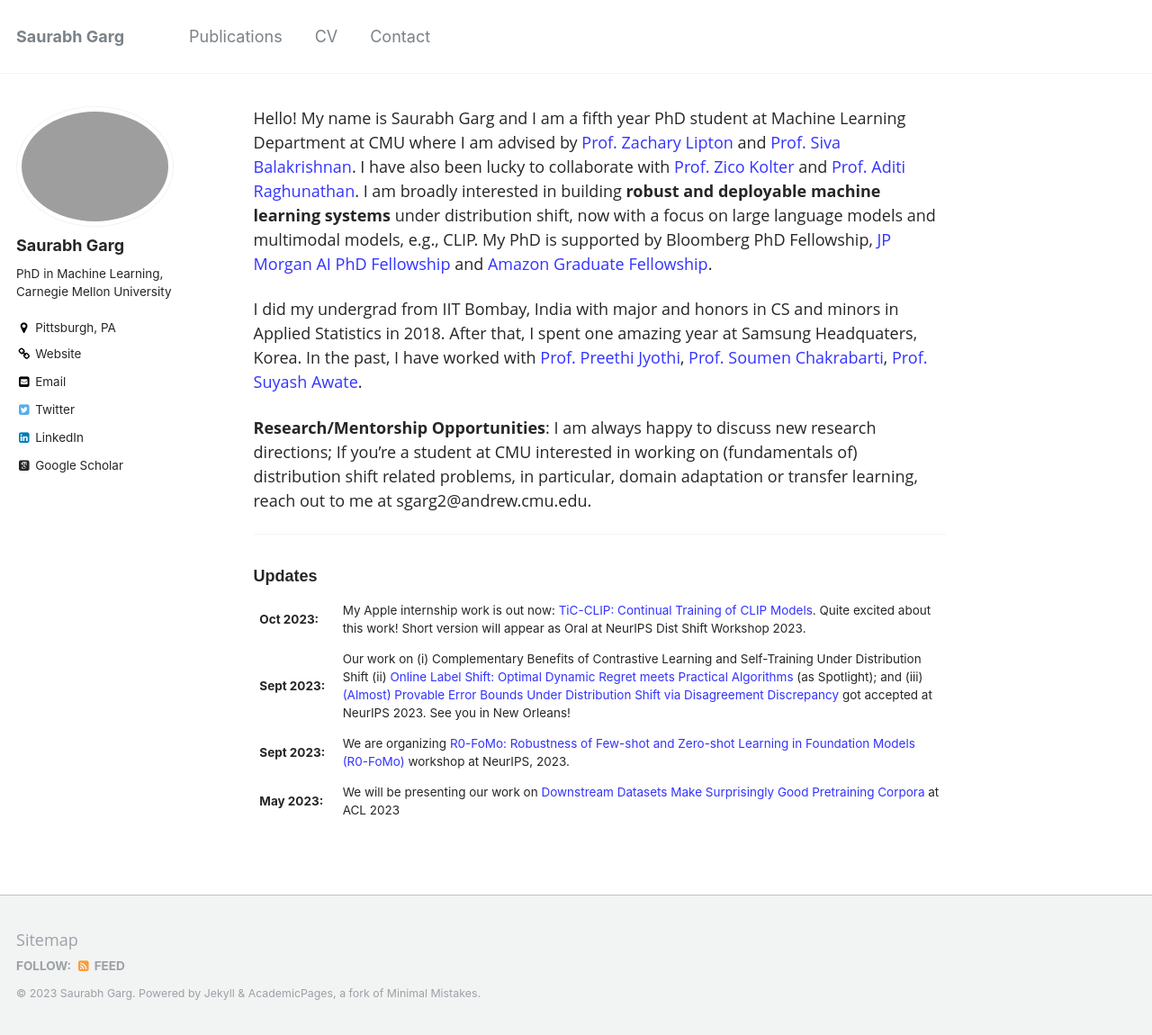
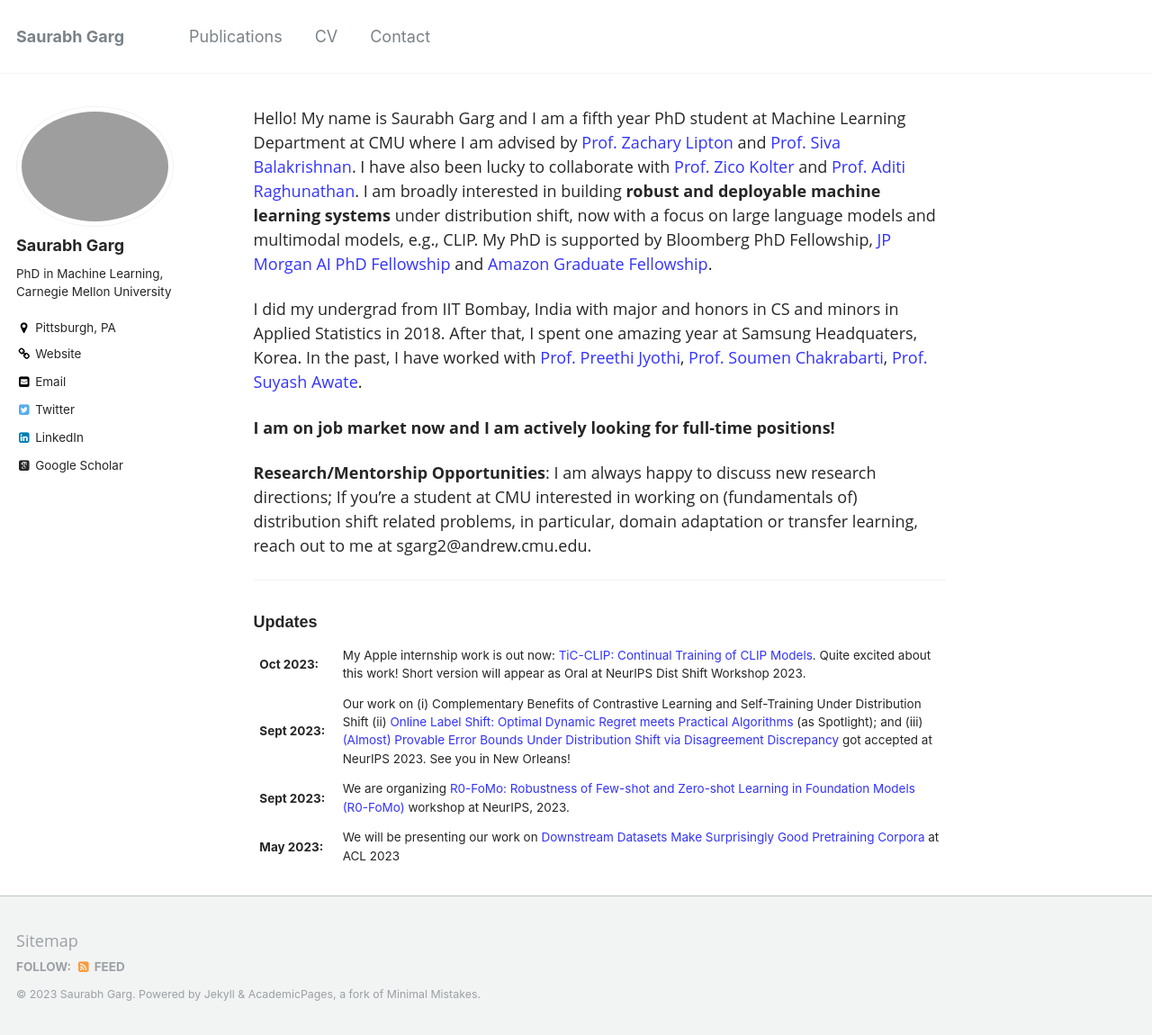
Before and after one commit to saurabhgarg1996/saurabhgarg1996.github.io, a Jekyll site: the page built from _pages/about.md, in a window 1280 px wide and 1150 px high. Shown: the whole window at 90% size. Built offline with Jekyll 4.4.1, drawn with Linux system fonts in a browser that asks for light colours; some web fonts are replaced.

Commit message:
Dist shift updates

```diff
--- a/_pages/about.md
+++ b/_pages/about.md
@@ -15,6 +15,8 @@ My PhD is supported by Bloomberg PhD Fellowship, [JP Morgan AI PhD Fellowship](h
 
 I did my undergrad from IIT Bombay, India with major and honors in CS and minors in Applied Statistics in 2018. After that, I spent one amazing year at Samsung Headquaters, Korea. In the past, I have worked with [Prof. Preethi Jyothi](https://www.cse.iitb.ac.in/~pjyothi), [Prof. Soumen Chakrabarti](https://www.cse.iitb.ac.in/~soumen), [Prof. Suyash Awate](https://www.cse.iitb.ac.in/~suyash).
 
+
+**I am on job market now and I am actively looking for full-time positions!**
 
 **Research/Mentorship Opportunities**: I am always happy to discuss new research directions; If you're a student at CMU interested in working on (fundamentals of) distribution shift related problems, in particular, domain adaptation or transfer learning, reach out to me at sgarg2@andrew.cmu.edu.
 
```
